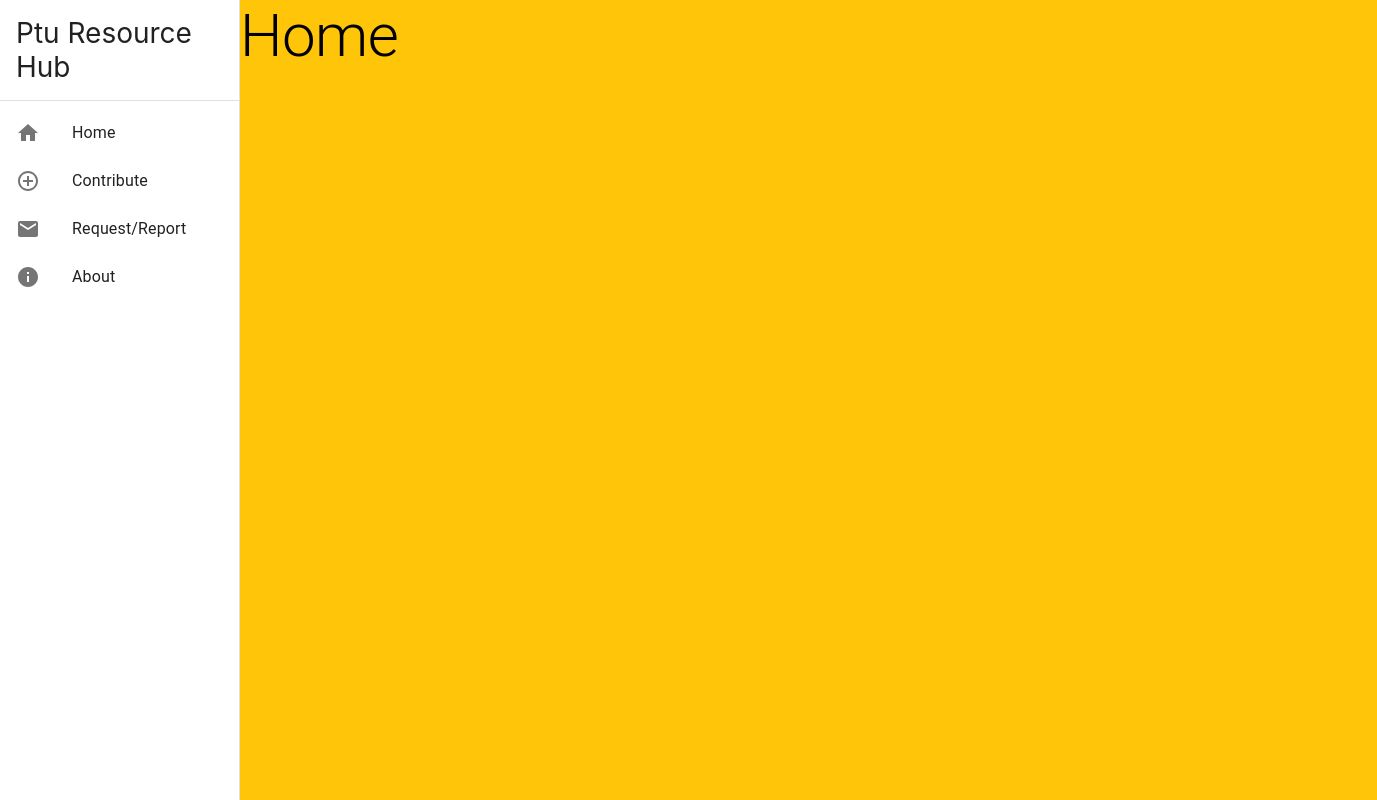
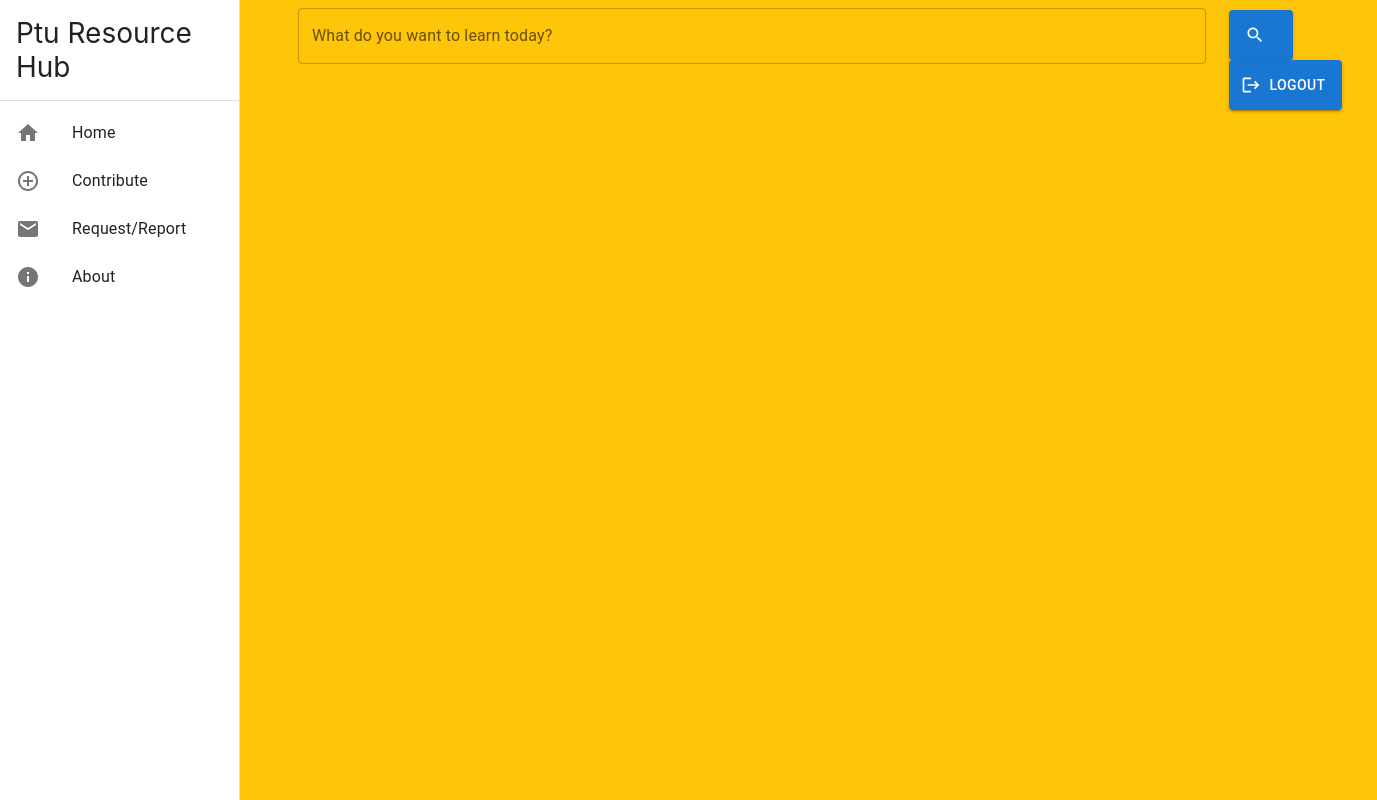
Before and after one commit to Hemachandran0x1/PTU-Resource-Hub, a React (Create React App) app in the folder resourcehub/: page / in a window 1280 px wide. Shown: the whole page, 1377 px wide, since content can reach past the window. Built offline with nearby package versions, Linux system fonts and the light colour scheme.

Commit message:
Added searchbar, icon and logout button

```diff
--- a/resourcehub/src/Component/Home.js
+++ b/resourcehub/src/Component/Home.js
@@ -1,6 +1,7 @@
 import React from 'react'
 import Sidebar from './Sidebar'
 import { Box, Typography } from '@mui/material'
+import Search from './Search'
 
 function Home() {
   return (
@@ -8,7 +9,7 @@ function Home() {
         <Box sx={{display:'flex'}}>
         <Sidebar/>
         <div>
-        <Typography variant='h2' align='center'>Home</Typography>
+        <Search/>
         </div>
         </Box>
   </div>
--- /dev/null
+++ b/resourcehub/src/Component/Search.js
@@ -0,0 +1,46 @@
+import React from 'react'
+import Sidebar from './Sidebar'
+import { Box, Typography } from '@mui/material'
+import {Button} from '@mui/material';
+import TextField from '@mui/material/TextField';
+import SearchIcon from '@mui/icons-material/Search';
+import LogoutIcon from '@mui/icons-material/Logout';
+import '../Styles/Search.css'
+
+export default function Search() {
+  return (
+      <div>
+        <Box sx={{display:'flex'}}>
+        <Sidebar/>
+        <div className='searchbar'>
+        <Box
+      component="form"
+      sx={{
+        display:'flex',
+        '& .MuiTextField-root': { m: 1, width: '90ch' },
+      }}
+      noValidate
+      autoComplete="off"
+    >
+    <div>
+    <TextField
+          id="outlined-multiline-flexible"
+          label="What do you want to learn today?"
+          multiline
+          maxRows={4}
+        />
+        </div>
+        <div className='search_button'>
+        <Button className='icon' variant="contained" startIcon={<SearchIcon/>}>
+</Button>
+<Button className='icon' variant="contained" startIcon={<LogoutIcon />}>
+  Logout
+</Button>
+        </div>
+
+        </Box>
+  </div>
+  </Box>
+  </div>
+  )
+}
--- /dev/null
+++ b/resourcehub/src/Styles/Search.css
@@ -0,0 +1,11 @@
+.searchbar{
+    margin-left: -190px;
+}
+.search_button{
+    margin-top: 10px;
+}
+.icon{
+    margin-left: 15px!important;
+    margin-right: 35px!important;
+    height: 50px;
+}
```
